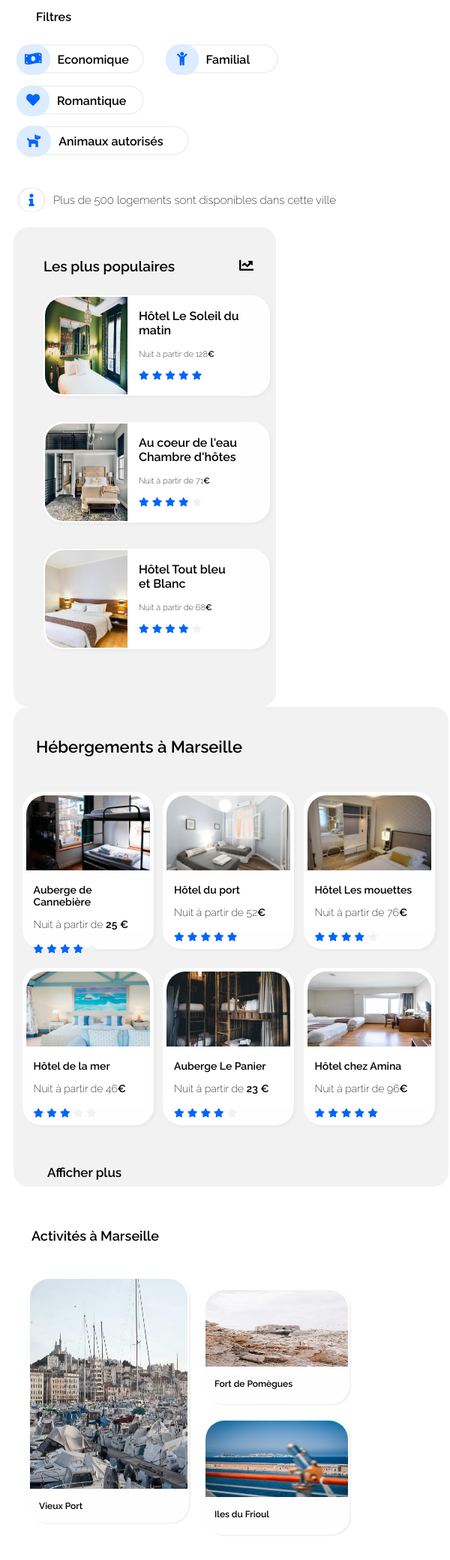
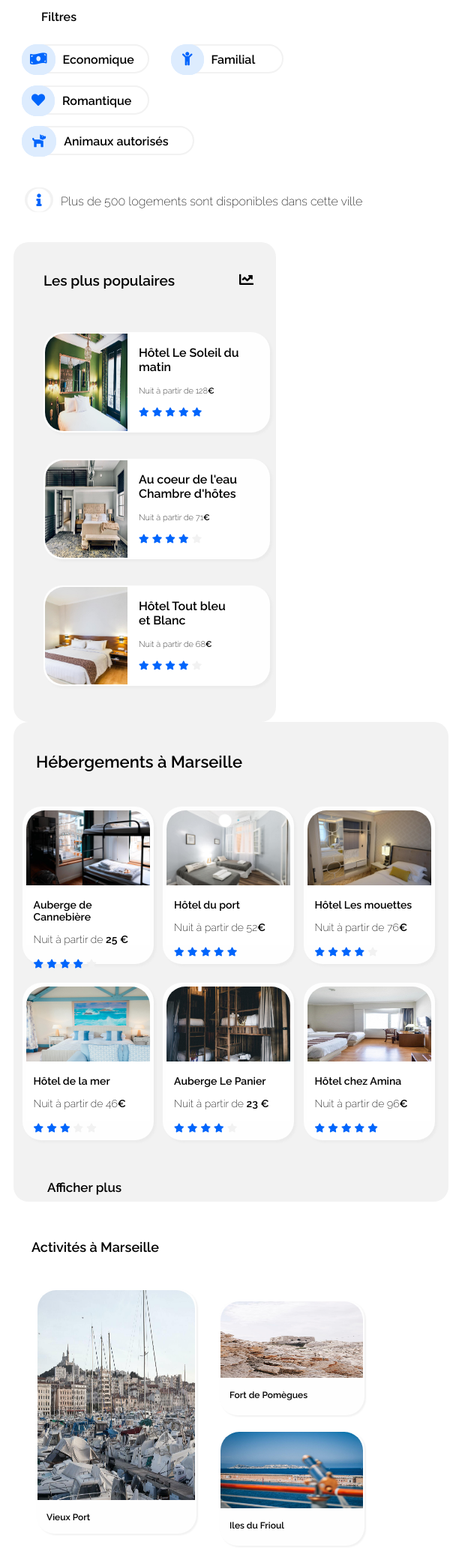
Before and after one commit to MathildeAuclair/MathildeAuclair.github.io, a plain HTML site: page index.html in a window 600 px wide. Shown: the part 343-2424 px from the top of the page at 75% size. Drawn offline with Linux system fonts and the light colour scheme; files whose address does not match are found by name.

Commit message:
Add files via upload

```diff
--- a/styles/style.css
+++ b/styles/style.css
@@ -282,7 +282,7 @@ a.activites-1, a.activites-2, a.activites-3, a.activites-4, a.activites-5, a.act
 #img1, #img2, #img3, #img4, #img5, #img6
 {
   width: 320px;
-  height: 180px;
+  max-height: 180px;
   border-radius: 25px 25px 0px 0px;
 }
 .ajustement-bloc
@@ -292,7 +292,7 @@ a.activites-1, a.activites-2, a.activites-3, a.activites-4, a.activites-5, a.act
   margin-top: 15px;
   margin-bottom: 30px;
 }
-.titre-footer
+a.titre-footer
 {
     font-family: 'Raleway', sans-serif; font-weight: 600;
     font-size: 15px;
@@ -346,10 +346,6 @@ nav li
 	margin-top: 30px;
 	margin-bottom: 20px;
 	text-align: left;
-}
-#filtre-2, #filtre-3, #filtre-4, #filtre-5
-{
-	margin-right: 35px;
 }
 #logement
 {
@@ -422,7 +418,7 @@ img.hotel
 #second-bloc
 {
   max-width: 350px;
-  height: 640px;
+  height: 620px;
   background-color: #F2F2F2;
   border-radius: 20px;
   display: flex;
@@ -442,7 +438,7 @@ a.aside-bloc p
 {
   font-size: 11px;
 }
-#populaires
+h2#populaires
 {
   font-size: 19px;
   font-family: 'Raleway', sans-serif; font-weight: 600;
@@ -485,7 +481,7 @@ a.activites-2, a.activites-3, a.activites-5, a.activites-6
 #img1, #img4
 {
   max-width: 210px;
-  height: 280px;
+  max-height: 280px;
   border-radius: 25px 25px 0px 0px;
 }
 a.activites-1, a.activites-4
@@ -495,8 +491,8 @@ a.activites-1, a.activites-4
 }
 .ajustement-bloc
 {
-  width: 220px;
-  height: 350px;
+  max-width: 200px;
+  max-height: 320px;
 }
 footer ul
 {
@@ -507,7 +503,7 @@ footer ul
     flex-wrap: nowrap;
     align-items: flex-start;
 }
-.titre-footer
+a.titre-footer
 {
     font-family: 'Raleway', sans-serif; font-weight: 600;
     font-size: 13px;
@@ -542,15 +538,11 @@ a.activites-1, a.activites-2, a.activites-3, a.activites-4, a.activites-5, a.act
 }
 
 }
-@media only screen and (min-width: 1024px) and (max-width: 1860px)
+@media only screen and (min-width: 600px) and (max-width: 8000px)
 {
-#titre-principal, #mrs
+#loupe
 {
-	margin-left: 15px;
-}
-nav li
-{
-	margin-right: 35px;
+	display: none;
 }
 #premier-bloc
 {
@@ -574,6 +566,14 @@ nav li
 	border-radius: 20px;
 	padding-top: 20px;
 }
+#titre-principal, #mrs
+{
+	margin-left: 15px;
+}
+nav li
+{
+	margin-right: 35px;
+}
 nav a:hover
 {
     color: #0065FC;
@@ -596,13 +596,9 @@ nav a:hover
 	text-align: left;
 	margin-left: 17px;
 }
-#loupe
-{
-  display: none;
-}
 #filtre-2, #filtre-3, #filtre-4, #filtre-5
 {
-	margin-right: 45px;
+	margin-right: 35px;
 }
 #logement
 {
```
